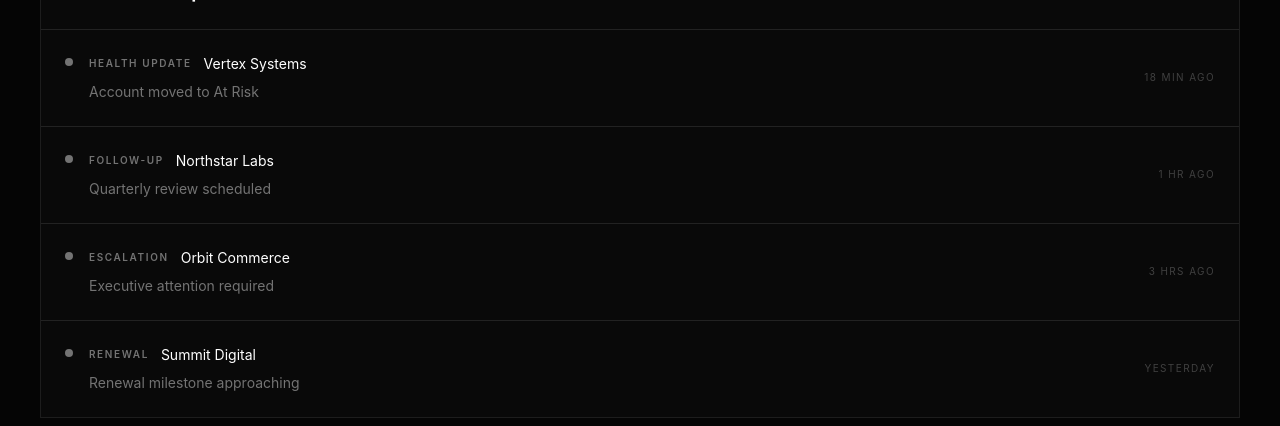
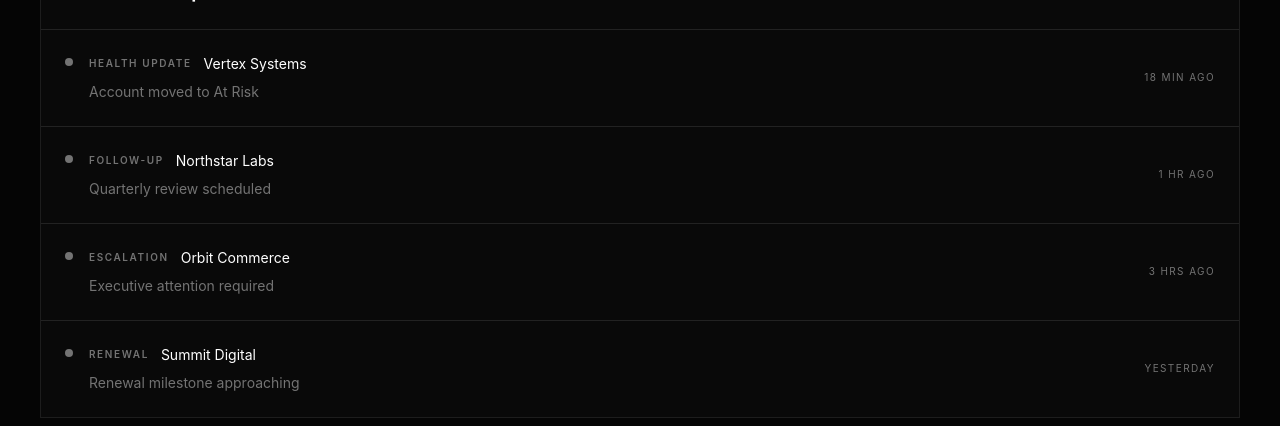
Before and after one commit to matteojose3112-bit/clientpulse, a React (Vite) app: page / in a window 1280 px wide. Shown: the part 3379-3805 px from the top of the page. Built offline with nearby package versions, Linux system fonts and the light colour scheme.

Commit message:
fix: improve contrast for secondary interface text

```diff
--- a/src/components/dashboard/ActivityFeed.tsx
+++ b/src/components/dashboard/ActivityFeed.tsx
@@ -37,7 +37,7 @@ function ActivityFeed() {
               </div>
             </div>
 
-            <span className="shrink-0 text-[10px] uppercase tracking-[0.14em] text-neutral-700">
+            <span className="shrink-0 text-[10px] uppercase tracking-[0.14em] text-neutral-500">
               {activity.time}
             </span>
           </div>
```
